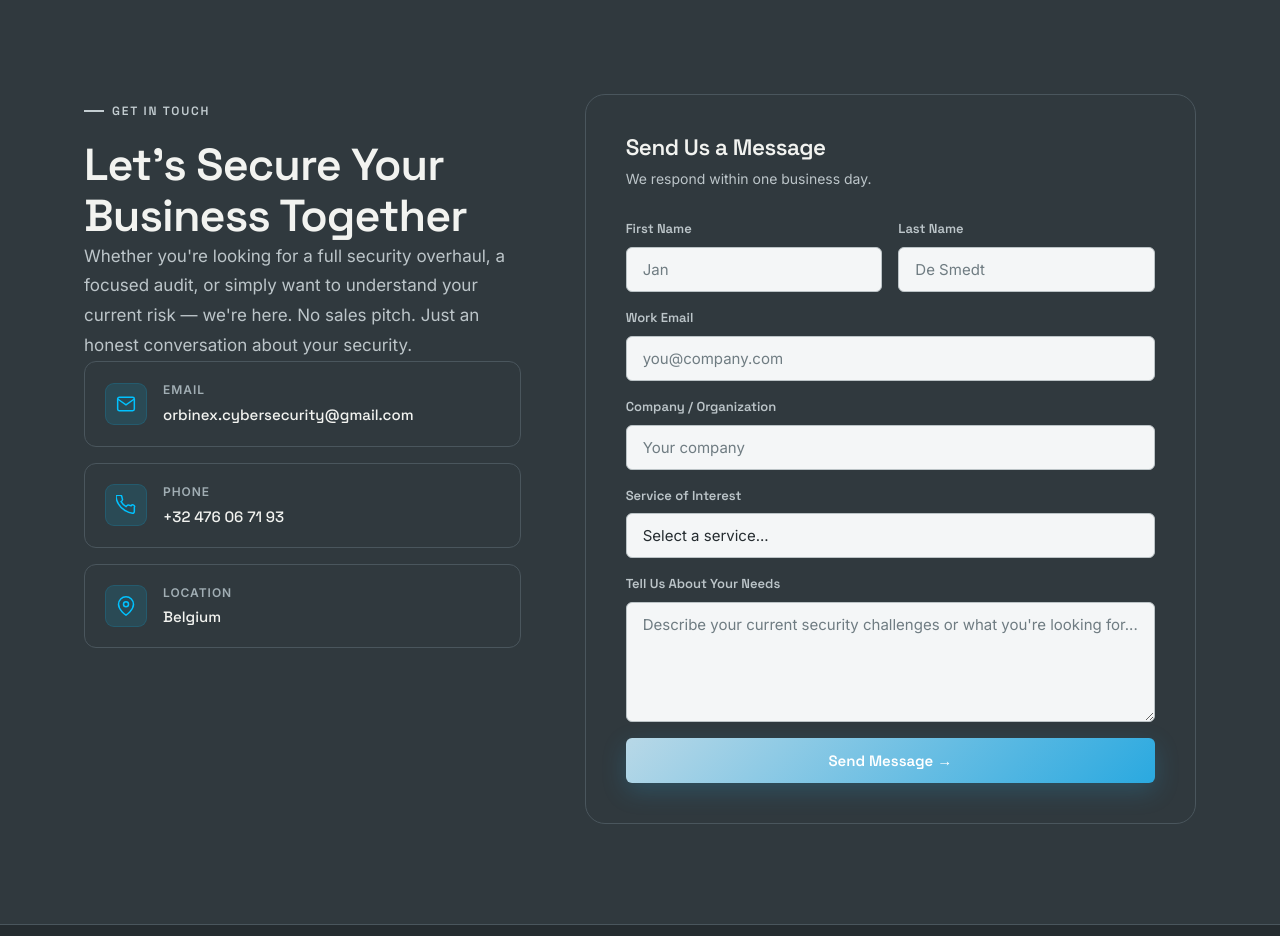
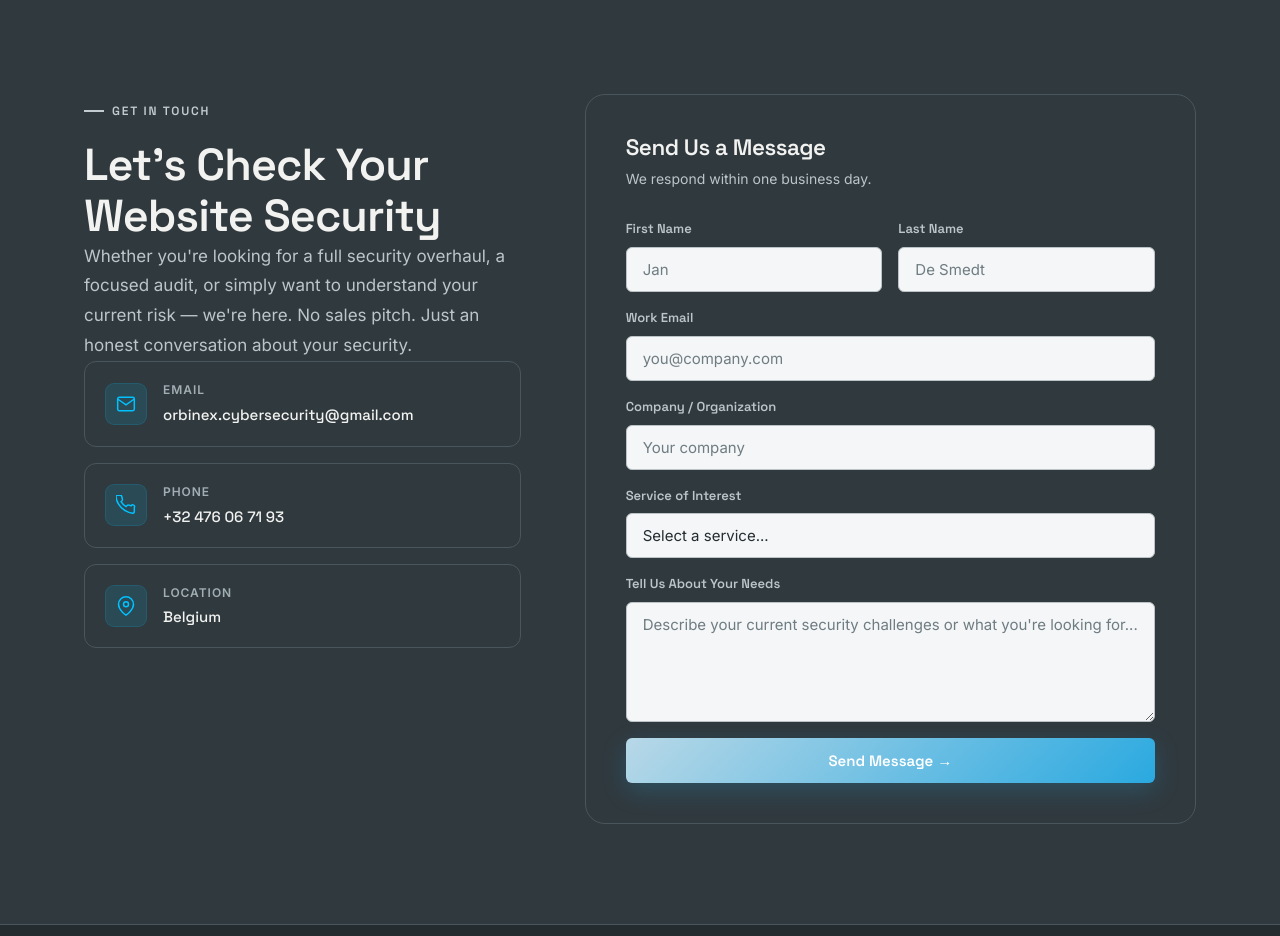
Before and after one commit to competitionrocketmg-sudo/Orbinex-Website, a plain HTML site: page index.html in a window 1280 px wide. Shown: the part 6480-7416 px from the top of the page. Drawn offline with Linux system fonts and the light colour scheme.

Commit message:
Update Orbinex website

```diff
--- a/index.html
+++ b/index.html
@@ -1623,7 +1623,7 @@ h1, h2, h3, h4,
     <div class="contact-grid">
       <div class="reveal">
         <div class="eyebrow">Get in Touch</div>
-        <h2>Let's Secure Your Business Together</h2>
+        <h2>Let's Check Your Website Security</h2>
         <p>Whether you're looking for a full security overhaul, a focused audit, or simply want to understand your current risk — we're here. No sales pitch. Just an honest conversation about your security.</p>
         <div class="contact-methods">
           <div class="contact-method">
```
